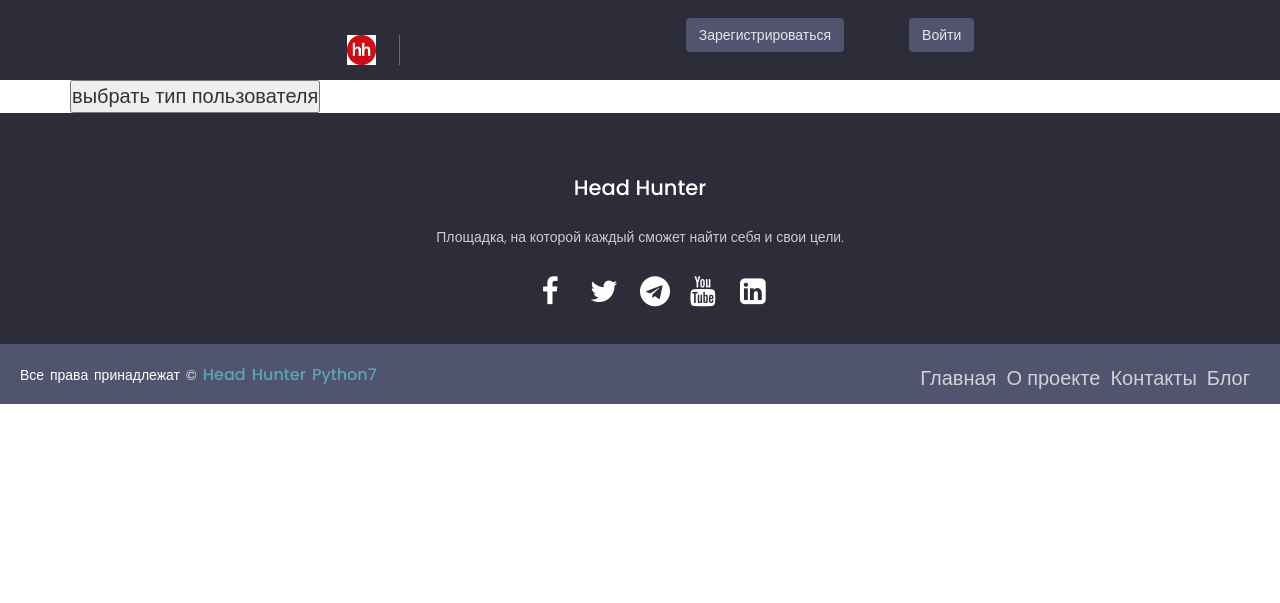
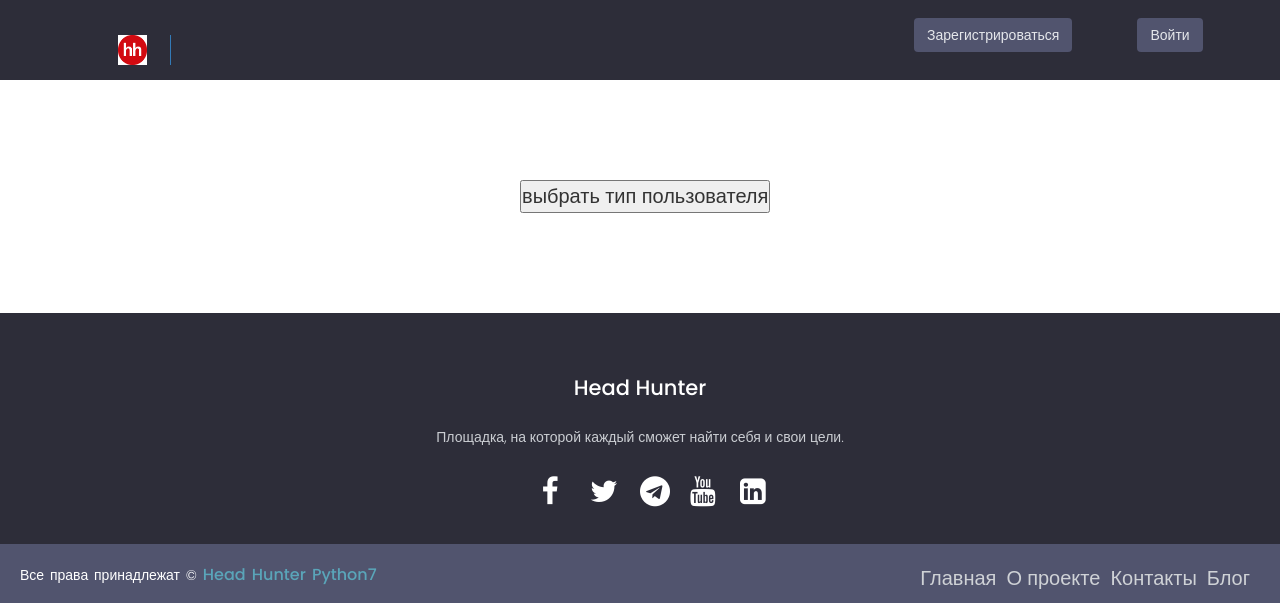
Before and after one commit to YugayDmitriy/homework_68_dmitriy_yugay_anton_mosunov, a Django app: page /auth/register/ in a window 1280 px wide. Shown: the top 603 px of the page. Run offline with Django 4.2, Linux system fonts and the light colour scheme; some libraries are stand-ins or nearby versions.

Commit message:
Корректировка вёрстки навбар, страница регистрации, индексная страница вакансий.

```diff
--- a/head_hunter/accounts/templates/register.html
+++ b/head_hunter/accounts/templates/register.html
@@ -4,7 +4,8 @@
 
 {% block content %}
     <div id="container">
-        <input id="add-modal" type="button" value="выбрать тип пользователя">
+    <div>
+        <input style=" margin: 100px; margin-left: 450px;" id="add-modal" type="button" value="выбрать тип пользователя">
     </div>
 
     <div id="myModal" class="modal" style="display: none; width: 100%; height: 100%; background-color: #bbbbbb; z-index: 1; overflow: auto">
@@ -14,12 +15,13 @@
                  {% csrf_token %}
                     <div class="form" >
                         {% bootstrap_form form %}
-                        {% bootstrap_button button_type="submit" content='Зарегистрироваться' %}
+
                     </div>
                 </form>
             </div>
         </div>
     </div>
+    </div>
 
 <script type="text/javascript" src="{% static 'js/register-modal.js' %}"></script>
 {% endblock %}
--- a/head_hunter/vacancies/templates/index_vacancy.html
+++ b/head_hunter/vacancies/templates/index_vacancy.html
@@ -44,7 +44,7 @@
             {% endif %}
             {% for vacancy in vacancies %}
                 <div class="card" style="margin-top: 25px; margin-bottom: 20px">
-                    <h5 class="card-header">{{ vacancy.title }}</h5>
+                    <h3 class="card-header">{{ vacancy.title }}</h3>
                         <div class="card-body">
                             <h5 class="card-title">{{ vacancy.salary_level | floatformat:-2 }}</h5>
                             <p class="card-text">{{ vacancy.text }}</p>
--- a/head_hunter/vacancies/templates/navbar.html
+++ b/head_hunter/vacancies/templates/navbar.html
@@ -1,7 +1,7 @@
 {% load static %}
 <header class="header">
     <div class="container container--narrow">
-        <a class="navbar-brand" href="{% url 'index' %}"><img id="panelpic" src="{% static 'images/hh-logo.png' %}" alt="instagram logo on nav-bar " style="width:53px; height:30px;margin-top:5px;margin-left:26px;border-right:1px solid;padding-right: 23px; "></a>
+        <a class="navbar-brand" style="padding-right: 700px;" href="{% url 'index' %}"><img id="panelpic" src="{% static 'images/hh-logo.png' %}" alt="instagram logo on nav-bar " style="width:53px; height:30px;margin-top:5px;margin-left:26px;border-right:1px solid;padding-right: 23px; "></a>
         <nav class="header__nav">
             <input type="checkbox" id="responsive-menu" />
             <label for="responsive-menu" class="toggle-menu">
```
